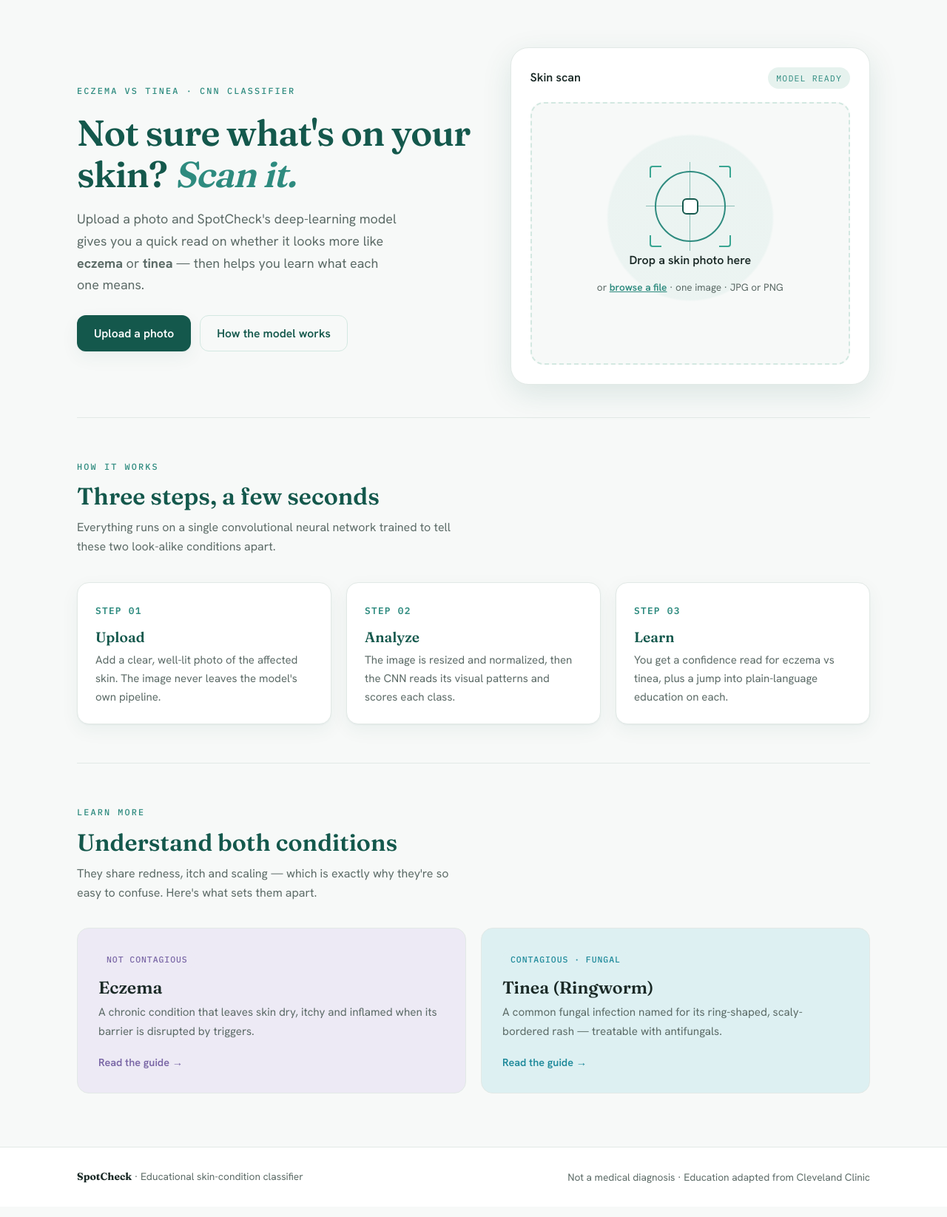
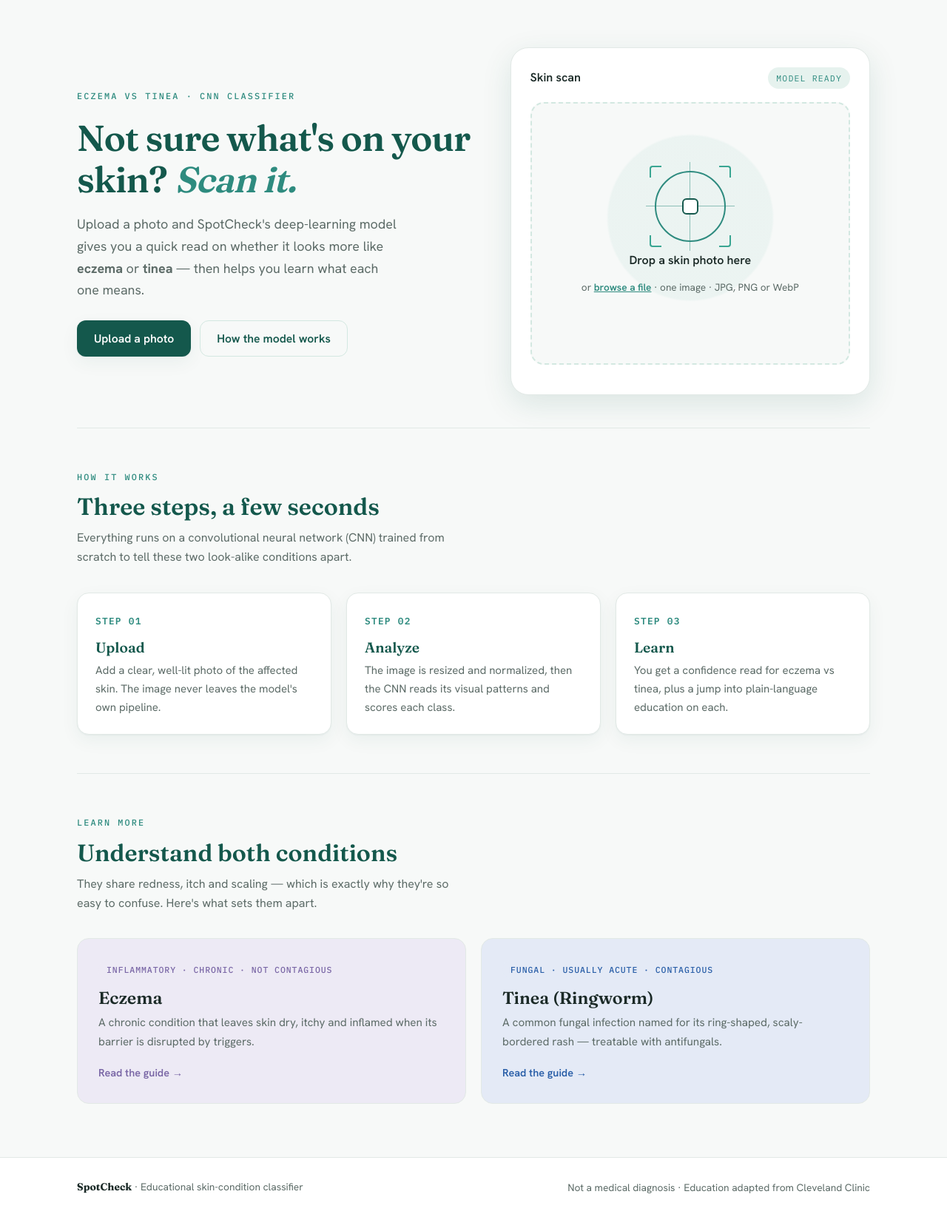
Before and after one commit to iiyyann/spotcheck-flask, a Flask app: page / in a window 1280 px wide. Shown: the part 67-1712 px from the top of the page at 74% size. Before the commit the page ends 1666 px from the top, so only its background shows below. Run offline with Flask 3, Linux system fonts and the light colour scheme.

Commit message:
Perbaikan UX: EXIF, WebP, kamera, link edukasi, dan warna tinea
Preprocessing
- Terapkan ImageOps.exif_transpose sebelum letterbox. Kamera ponsel tidak
  memutar piksel, hanya menandai orientasi lewat EXIF; browser menghormatinya,
  Pillow tidak. Tanpa ini pengguna melihat foto tegak sementara model menerima
  foto miring. Diukur pada foto tinea: tegak -> "Tinea" 61%, miring 90 derajat
  -> "Eczema" 83% (salah, dan percaya diri). Pada citra tanpa tag EXIF fungsi
  ini tidak mengubah apa pun, sehingga pipeline tetap identik dengan training.
- Terima WebP. HEIC sengaja dilewati: butuh pillow-heif sementara iOS praktis
  selalu mengonversi HEIC ke JPEG saat diunggah lewat form web.

Antarmuka
- Tombol "Take a photo" dengan capture="environment"; hanya tampil di perangkat
  sentuh lewat @media (pointer:coarse), karena atribut capture diabaikan di
  desktop dan tombolnya akan menyesatkan di sana.
- Kartu hasil kini menautkan ke halaman edukasi sesuai verdict.
- Warna tinea: #1F8A9B (hue 188, hanya 16 derajat dari hijau tema sehingga
  terbaca sebagai hijau) -> #2A5FA8 (hue 215; 43 derajat dari hijau, 43 dari
  ungu eczema, 167 dari amber peringatan).
- .arch-node.res dilepas dari --tinea-soft dan ditulis literal: diagram
  arsitektur memakai warna itu semata karena cocok, bukan karena kaitan dengan
  penyakit tinea.
- Highlight About Model diurutkan jadi tangga kecerahan 21% -> 27% -> 36%.

Salinan teks
- "One CNN" / "a single convolutional neural network" (3 tempat) diganti
  rumusan yang tidak ambigu dan menonjolkan fakta yang benar: dilatih dari nol
  tanpa transfer learning, sesuai notebook.
- Chip kondisi diseragamkan di 4 tempat: "Inflammatory · Chronic · Not
  contagious" dan "Fungal · Usually acute · Contagious".

Uji: 45 lolos, termasuk uji baru bahwa orientasi EXIF diluruskan, bahwa citra
tanpa EXIF tetap identik dengan pipeline notebook, dan bahwa model memang
berbalik jawaban bila orientasinya salah.

Co-Authored-By: Claude Opus 4.8 <noreply@anthropic.com>

```diff
--- a/app/static/css/style.css
+++ b/app/static/css/style.css
@@ -17,8 +17,8 @@
     --amber-soft:#FBEDE3;
     --eczema:#7A67A6;
     --eczema-soft:#EDEAF5;
-    --tinea:#1F8A9B;
-    --tinea-soft:#DDF0F2;
+    --tinea:#2A5FA8;
+    --tinea-soft:#E4EAF6;
     --radius:16px;
     --shadow:0 1px 2px rgba(20,88,76,.05), 0 8px 24px rgba(20,88,76,.06);
     --shadow-lg:0 12px 40px rgba(20,88,76,.12);
@@ -230,8 +230,9 @@
   .about-hero p{color:var(--muted);font-size:1.1rem;margin:0;}
   .highlight-grid{display:grid;grid-template-columns:repeat(3,1fr);gap:18px;padding:36px 0;}
   .hl{background:var(--primary);color:#fff;border-radius:20px;padding:26px;position:relative;overflow:hidden;}
-  .hl:nth-child(2){background:var(--primary-2);}
-  .hl:nth-child(3){background:#1E6B5E;}
+  /* Tangga hijau: gelap -> sedang -> terang, mengikuti urutan kartunya. */
+  .hl:nth-child(2){background:#1E6B5E;}
+  .hl:nth-child(3){background:var(--primary-2);}
   .hl .hl-eye{font-family:"IBM Plex Mono",monospace;font-size:.72rem;letter-spacing:.14em;text-transform:uppercase;opacity:.75;}
   .hl .hl-big{font-family:"Fraunces",serif;font-size:2.5rem;font-weight:600;margin:8px 0 2px;line-height:1;}
   .hl .hl-sub{font-size:.9rem;opacity:.9;}
@@ -263,7 +264,11 @@
   .arch-flow{display:flex;flex-wrap:wrap;align-items:center;gap:8px;margin:6px 0 4px;}
   .arch-node{background:var(--mint);color:var(--primary);border:1px solid var(--mint-2);border-radius:10px;
     padding:8px 12px;font-size:.8rem;font-weight:600;font-family:"IBM Plex Mono",monospace;}
-  .arch-node.res{background:var(--tinea-soft);border-color:#BFE0D7;}
+  /* Node blok residual di diagram arsitektur. Prototype memakai --tinea-soft di
+     sini semata karena warnanya cocok — bukan karena ada kaitan dengan penyakit
+     tinea. Warnanya ditulis literal agar tidak ikut berubah saat warna tinea
+     diganti; diagram ini seluruhnya bertema hijau. */
+  .arch-node.res{background:#DDF0F2;border-color:#BFE0D7;}
   .arch-arrow{color:var(--muted);font-size:.9rem;}
 
   /* ---------- footer ---------- */
@@ -346,10 +351,35 @@
     font-weight:600;color:var(--primary);
   }
 
-  /* Tombol ganti foto; memakai .btn .btn-ghost milik prototype, diperkecil
-     agar proporsional di dalam kartu scan. */
-  .dz-again{display:block;margin:14px 0 0 auto;padding:9px 16px;font-size:.88rem;}
+  /* Baris tombol di bawah dropzone. Memakai .btn .btn-ghost milik prototype,
+     diperkecil agar proporsional di dalam kartu scan. */
+  .dz-actions{display:flex;justify-content:flex-end;gap:8px;margin-top:14px;}
+  .dz-actions:empty{margin-top:0;}
+  .dz-again,
+  .dz-camera{padding:9px 16px;font-size:.88rem;}
   .dz-again[hidden]{display:none;}
+
+  /* Tombol foto langsung hanya berguna di perangkat berkamera dengan layar
+     sentuh: atribut capture pada input file diabaikan di desktop, sehingga di
+     sana tombol ini cuma akan membuka penjelajah berkas — membingungkan.
+     (pointer:coarse) benar untuk ponsel/tablet, salah untuk mouse. */
+  .dz-camera{display:none;}
+  @media (pointer:coarse){ .dz-camera{display:block;} }
+
+  /* Ajakan membaca edukasi sesuai hasil prediksi. */
+  .result-learn{
+    display:flex;align-items:center;justify-content:space-between;gap:12px;
+    flex-wrap:wrap;margin-top:16px;padding:12px 14px;
+    background:var(--mint);border-radius:14px;
+  }
+  /* display:flex mengalahkan [hidden] bawaan browser — kembalikan fungsinya. */
+  .result-learn[hidden]{display:none;}
+  .result-learn .rl-text{font-size:.88rem;color:var(--muted);}
+  .result-learn .rl-go{
+    font-family:inherit;font-weight:600;font-size:.9rem;cursor:pointer;
+    background:none;border:none;padding:0;color:var(--primary);transition:.18s;
+  }
+  .result-learn .rl-go:hover{color:var(--primary-2);}
 
   .dropzone .reticle,
   .dropzone .dz-title,
--- a/app/static/js/main.js
+++ b/app/static/js/main.js
@@ -66,11 +66,17 @@
   const resultBox = document.getElementById('result');
   const preview   = document.getElementById('dzPreview');
   const againBtn  = document.getElementById('scanAgain');
+  const cameraIn  = document.getElementById('cameraInput');
+  const cameraBtn = document.getElementById('takePhoto');
+  const learnBox  = document.getElementById('resultLearn');
+  const learnBtn  = document.getElementById('resultLearnBtn');
 
   const DZ_TITLE_IDLE = dzTitle.textContent;
   const DZ_SUB_IDLE   = dzSub.innerHTML;
   const MAX_BYTES     = 8 * 1024 * 1024;   // samakan dengan MAX_CONTENT_LENGTH
-  const ALLOWED_TYPES = ['image/jpeg', 'image/png'];
+  // Samakan dengan ALLOWED_EXTENSIONS di config.py. HEIC sengaja tidak ada:
+  // iOS praktis selalu mengonversinya ke JPEG saat diunggah lewat form web.
+  const ALLOWED_TYPES = ['image/jpeg', 'image/png', 'image/webp'];
 
   // Prediksi biasanya selesai di bawah satu detik — terlalu cepat untuk sempat
   // membaca animasi pindainya. Tahan state "Analyzing…" selama minimal satu
@@ -142,7 +148,7 @@
   // Validasi di sisi klien; server tetap memvalidasi ulang.
   function validate(file){
     if(!ALLOWED_TYPES.includes(file.type)){
-      return 'Please choose a JPG or PNG image.';
+      return 'Please choose a JPG, PNG or WebP image.';
     }
     if(file.size > MAX_BYTES){
       return 'That image is larger than 8 MB. Please choose a smaller one.';
@@ -158,6 +164,12 @@
     const chip = document.getElementById('confChip');
     chip.textContent = data.confidence + '% confidence';
     chip.className = 'chip ' + (data.verdict === 'Tinea' ? 'chip-tinea' : 'chip-eczema');
+
+    // Antar pengguna ke halaman edukasi yang sesuai hasilnya.
+    const tinea = data.verdict === 'Tinea';
+    learnBtn.textContent = 'Read the ' + (tinea ? 'Tinea' : 'Eczema') + ' guide →';
+    learnBtn.onclick = () => go(tinea ? 'tinea' : 'eczema');
+    learnBox.hidden = false;
 
     // Reset ke 0 supaya animasi terputar ulang setiap prediksi (perilaku prototype).
     document.getElementById('barE').style.width = '0%';
@@ -217,10 +229,18 @@
   // Klik untuk memilih berkas.
   dz.addEventListener('click', ()=>{ if(!busy) fileInput.click(); });
   againBtn.addEventListener('click', ()=>{ if(!busy) fileInput.click(); });
-  fileInput.addEventListener('change', ()=>{
-    if(fileInput.files.length) runPrediction(fileInput.files[0]);
-    // Kosongkan agar memilih berkas yang sama dua kali tetap memicu 'change'.
-    fileInput.value = '';
+
+  // Foto langsung. Atribut capture="environment" pada input membuat ponsel
+  // membuka kamera belakang; desktop mengabaikannya (tombolnya memang
+  // disembunyikan di desktop lewat @media (pointer:coarse) di style.css).
+  cameraBtn.addEventListener('click', ()=>{ if(!busy) cameraIn.click(); });
+
+  [fileInput, cameraIn].forEach(input=>{
+    input.addEventListener('change', ()=>{
+      if(input.files.length) runPrediction(input.files[0]);
+      // Kosongkan agar memilih berkas yang sama dua kali tetap memicu 'change'.
+      input.value = '';
+    });
   });
 
   // Drag-and-drop.
--- a/app/templates/index.html
+++ b/app/templates/index.html
@@ -19,7 +19,8 @@
         <span style="font-weight:600;">Skin scan</span>
         <span class="pill" id="scanPill">Model ready</span>
       </div>
-      <input type="file" id="fileInput" accept="image/jpeg,image/png" hidden />
+      <input type="file" id="fileInput" accept="image/jpeg,image/png,image/webp" hidden />
+      <input type="file" id="cameraInput" accept="image/*" capture="environment" hidden />
       <div class="dropzone" id="dz">
         <img class="dz-preview" id="dzPreview" alt="" hidden />
         <div class="reticle">
@@ -28,11 +29,14 @@
           <div class="crosshair"></div>
         </div>
         <div class="dz-title" id="dzTitle">Drop a skin photo here</div>
-        <div class="dz-sub" id="dzSub">or <span class="browse">browse a file</span> · one image · JPG or PNG</div>
+        <div class="dz-sub" id="dzSub">or <span class="browse">browse a file</span> · one image · JPG, PNG or WebP</div>
         <div class="dz-hint">Click to scan another photo</div>
       </div>
 
-      <button type="button" class="btn btn-ghost dz-again" id="scanAgain" hidden>↺ Scan another photo</button>
+      <div class="dz-actions">
+        <button type="button" class="btn btn-ghost dz-camera" id="takePhoto">Take a photo</button>
+        <button type="button" class="btn btn-ghost dz-again" id="scanAgain" hidden>↺ Scan another photo</button>
+      </div>
 
       <div class="scan-error" id="scanError" hidden></div>
 
@@ -51,6 +55,10 @@
           <span class="bar-track"><span class="bar-fill" id="barT" style="width:0;background:var(--tinea);"></span></span>
           <span class="val" id="valT">0%</span>
         </div>
+        <div class="result-learn" id="resultLearn">
+          <span class="rl-text">Want to understand this condition?</span>
+          <button type="button" class="rl-go" id="resultLearnBtn">Read the Eczema guide →</button>
+        </div>
         <div class="disclaimer">
           <span class="ic">i</span>
           <p><b>This is not a medical diagnosis.</b> SpotCheck is a supportive tool, not a doctor. See a dermatologist or healthcare provider to confirm any skin condition and get treatment.</p>
@@ -63,7 +71,7 @@
     <div class="block-head">
       <span class="eyebrow">How it works</span>
       <h2>Three steps, a few seconds</h2>
-      <p>Everything runs on a single convolutional neural network trained to tell these two look-alike conditions apart.</p>
+      <p>Everything runs on a convolutional neural network (CNN) trained from scratch to tell these two look-alike conditions apart.</p>
     </div>
     <div class="steps">
       <div class="step"><span class="num">STEP 01</span><h3>Upload</h3><p>Add a clear, well-lit photo of the affected skin. The image never leaves the model's own pipeline.</p></div>
@@ -80,13 +88,13 @@
     </div>
     <div class="learn-split">
       <div class="learn-card ecz" onclick="go('eczema')">
-        <span class="chip chip-eczema">Not contagious</span>
+        <span class="chip chip-eczema">Inflammatory · Chronic · Not contagious</span>
         <h3 style="margin-top:12px;">Eczema</h3>
         <p>A chronic condition that leaves skin dry, itchy and inflamed when its barrier is disrupted by triggers.</p>
         <span class="go">Read the guide →</span>
       </div>
       <div class="learn-card tin" onclick="go('tinea')">
-        <span class="chip chip-tinea">Contagious · fungal</span>
+        <span class="chip chip-tinea">Fungal · Usually acute · Contagious</span>
         <h3 style="margin-top:12px;">Tinea (Ringworm)</h3>
         <p>A common fungal infection named for its ring-shaped, scaly-bordered rash — treatable with antifungals.</p>
         <span class="go">Read the guide →</span>
@@ -98,7 +106,7 @@
 <!-- ============ ECZEMA ============ -->
 <section class="page" id="page-eczema">
   <div class="article-hero">
-    <span class="chip chip-eczema">Chronic · Not contagious</span>
+    <span class="chip chip-eczema">Inflammatory · Chronic · Not contagious</span>
     <h1>Eczema</h1>
     <p>A condition that makes skin dry, itchy and bumpy by weakening its barrier function. Eczema is a type of dermatitis — a group of conditions that cause skin inflammation.</p>
     <div class="glance">
@@ -297,7 +305,7 @@
 <!-- ============ TINEA ============ -->
 <section class="page" id="page-tinea">
   <div class="article-hero">
-    <span class="chip chip-tinea">Fungal · Contagious</span>
+    <span class="chip chip-tinea">Fungal · Usually acute · Contagious</span>
     <h1>Tinea (Ringworm)</h1>
     <p>A fungus — not a worm — causes ringworm. It's a common, contagious skin infection named for the red, itchy, ring-shaped plaque it forms, and it's treated with antifungal medication.</p>
     <div class="glance">
@@ -482,8 +490,8 @@
 <section class="page" id="page-about">
   <div class="about-hero">
     <span class="eyebrow">About the model</span>
-    <h1>One CNN, trained to tell eczema and tinea apart</h1>
-    <p>SpotCheck is powered by a single convolutional neural network built and trained from scratch. Because eczema and tinea share redness, itch and scaling, the model learns the subtle visual patterns that separate them. Here's how it was built, from data to deployment.</p>
+    <h1>A CNN trained from scratch to tell eczema and tinea apart</h1>
+    <p>SpotCheck is powered by a convolutional neural network (CNN) that was built and trained from scratch — no pre-trained model was reused. Because eczema and tinea share redness, itch and scaling, the model learns the subtle visual patterns that separate them. Here's how it was built, from data to deployment.</p>
   </div>
 
   <div class="highlight-grid">
--- a/config.py
+++ b/config.py
@@ -44,7 +44,10 @@ class Config:
     MAX_CONTENT_LENGTH = int(_env("MAX_CONTENT_LENGTH", 8 * 1024 * 1024))
 
     # Tipe gambar yang diterima endpoint /predict.
-    ALLOWED_EXTENSIONS = {"jpg", "jpeg", "png"}
+    # HEIC sengaja tidak didukung: butuh dependensi tambahan (pillow-heif),
+    # sementara iOS praktis selalu mengonversi HEIC menjadi JPEG saat diunggah
+    # lewat form web. Berkas HEIC yang lolos akan ditolak dengan pesan jelas.
+    ALLOWED_EXTENSIONS = {"jpg", "jpeg", "png", "webp"}
 
     # Muat model saat startup (bukan saat request pertama).
     #
```
Also changed, not shown: app/ml/inference.py (+14 -5 lines), tests/test_inference.py (+80 -0 lines).
